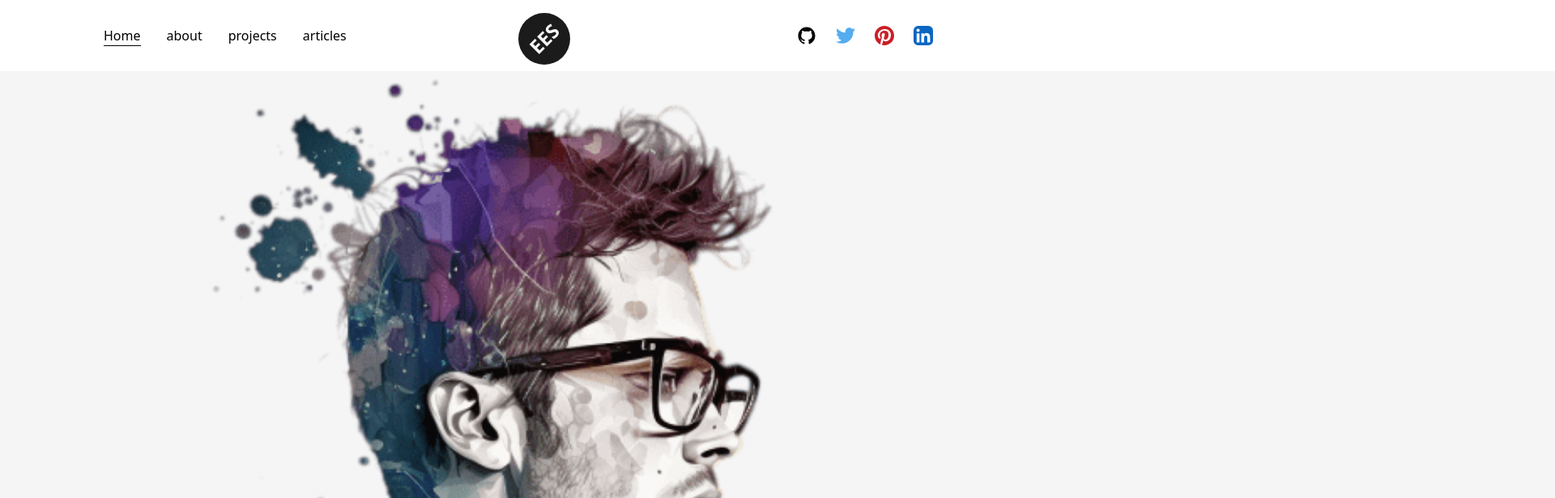
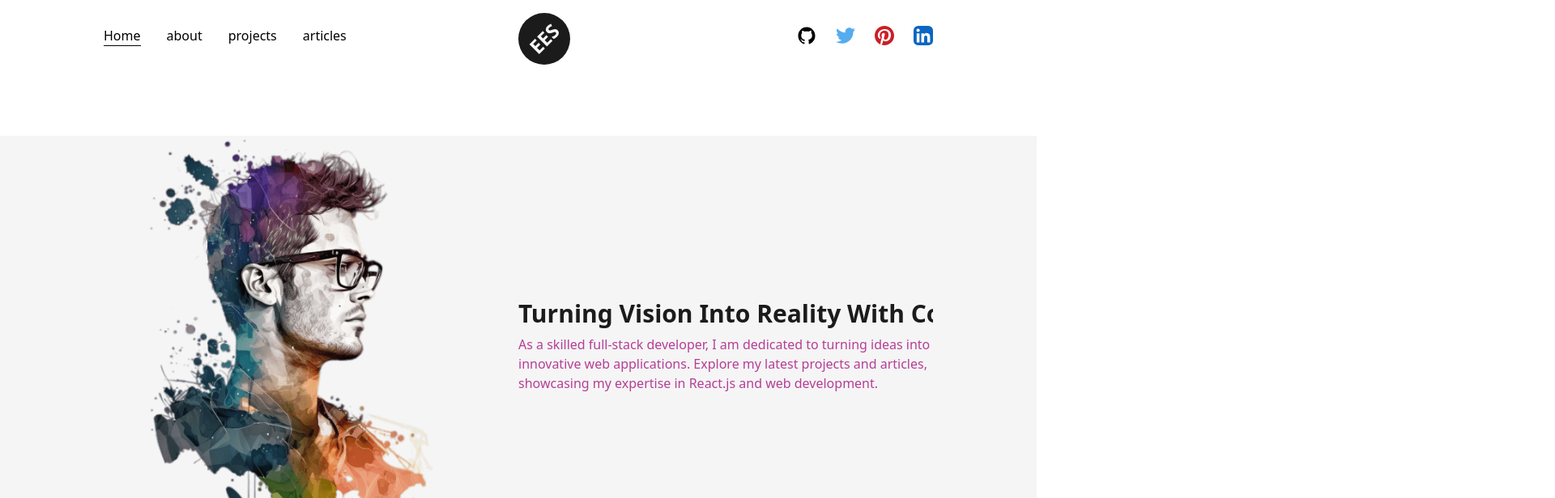
Before and after one commit to elievelton/portifolio2, a Next.js app: page / in a window 1280 px wide. Shown: the top 616 px of the page at 81% size, 1920 px wide, since content can reach past the window. Built offline with nearby package versions, Linux system fonts and the light colour scheme.

Commit message:
Ajustando bugs AnimatedText

```diff
--- a/src/components/AnimatedText.js
+++ b/src/components/AnimatedText.js
@@ -1,13 +1,12 @@
 import React from 'react';
 
-const AnimatedText = (text, className="") => {
-    console.log(text)
+const AnimatedText = ({ text, className = "" }) => {
+  console.log(text);
   return (
-
     <div className='w-full mx-auto py-2 flex items-center justify-center text-center overflow-hidden '>
-      <h1 className={`inline-block w-full text-dark font-bold captalize text-8xl ${className}`}>
+      <h1 className={`inline-block w-full text-dark font-bold capitalize text-8xl ${className}`}>
         {
-    (typeof text.text === 'string') ? text.text.split(" ").map((word, index) =>
+          (typeof text === 'string') ? text.split(" ").map((word, index) =>
             <span key={word + '-' + index}>
               {word}&nbsp;
             </span>
--- a/src/pages/index.js
+++ b/src/pages/index.js
@@ -20,7 +20,7 @@ export default function Home() {
               </div>
               <div className='w-1/2'>
 
-                <AnimatedText text="Turning Vision Into Reality With Code And Design."/>
+                <AnimatedText text="Turning Vision Into Reality With Code And Design." className="!text-3xl"/>
                 <p>
                   As a skilled full-stack developer, I am dedicated to turning ideas into innovative web applications.
                   Explore my latest projects and articles, showcasing my expertise in React.js and web development.
```
Lines whose indentation alone changed are shown as unchanged.
